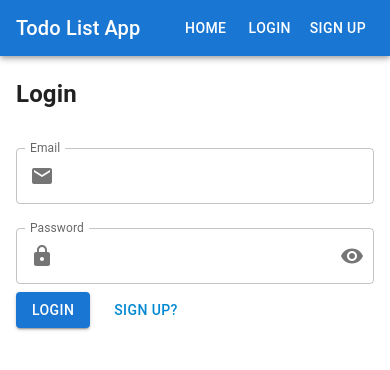
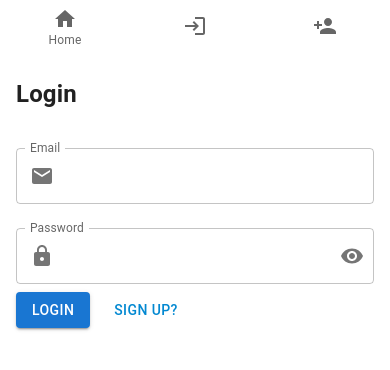
Before and after one commit to Positiveoo1/Todo-App-React, a React (Create React App) app: page /login in a window 390 px wide. Shown: the top 370 px of the page. Built offline with nearby package versions, Linux system fonts and the light colour scheme; no server answers.

Commit message:
for mobile device it was fixed and loader added

```diff
--- a/src/App.css
+++ b/src/App.css
@@ -1,38 +1,22 @@
-.App {
-  text-align: center;
+/* src/App.css */
+.navbar {
+  display: flex;
 }
 
-.App-logo {
-  height: 40vmin;
-  pointer-events: none;
-}
+/* Hide Navbar on mobile */
+@media (max-width: 600px) {
+  .navbar {
+    display: none;
+  }
 
-@media (prefers-reduced-motion: no-preference) {
-  .App-logo {
-    animation: App-logo-spin infinite 20s linear;
+  .bottom-nav {
+    display: flex;
   }
 }
 
-.App-header {
-  background-color: #282c34;
-  min-height: 100vh;
-  display: flex;
-  flex-direction: column;
-  align-items: center;
-  justify-content: center;
-  font-size: calc(10px + 2vmin);
-  color: white;
-}
-
-.App-link {
-  color: #61dafb;
-}
-
-@keyframes App-logo-spin {
-  from {
-    transform: rotate(0deg);
-  }
-  to {
-    transform: rotate(360deg);
+/* Show Navbar on larger screens */
+@media (min-width: 600px) {
+  .bottom-nav {
+    display: none;
   }
 }
--- a/src/App.js
+++ b/src/App.js
@@ -1,49 +1,30 @@
-
-
-// import React from 'react';
-// import { BrowserRouter as Router, Routes, Route } from 'react-router-dom';
-// import { AuthProvider } from './components/Auth/AuthContext';
-// import { TodoProvider } from './components/TodoContext';
-// import PrivateRoute from './components/Auth/PrivateRoute';
-// import Home from './components/Home';
-// import Login from './components/Auth/Login';
-// import Signup from './components/Auth/Signup';
-// import Navbar from './components/Navbar';
-// import TodoList from './components/TodoList';
-// import './App.css';
-
-// function App() {
-//   return (
-//     <AuthProvider>
-//       <TodoProvider>
-//         <Router>
-//           <Navbar />
-//           <Routes>
-//             <Route path="/" element={<PrivateRoute><Home /></PrivateRoute>} />
-//             <Route path="/login" element={<Login />} />
-//             <Route path="/signup" element={<Signup />} />
-//             <Route path="/todos" element={<PrivateRoute><TodoList /></PrivateRoute>} />
-//           </Routes>
-//         </Router>
-//       </TodoProvider>
-//     </AuthProvider>
-//   );
-// }
-
-// export default App;
-import React from 'react';
+import React, {useState, useEffect} from 'react';
 import { BrowserRouter as Router, Routes, Route } from 'react-router-dom';
 import { AuthProvider } from './components/Auth/AuthContext';
 import { TodoProvider } from './components/TodoContext';
+import Loading from './components/Loading';
 import PrivateRoute from './components/Auth/PrivateRoute';
 import Home from './components/Home';
 import Login from './components/Auth/Login';
 import Signup from './components/Auth/Signup';
 import Navbar from './components/Navbar';
 import TodoList from './components/TodoList';
+
 import './App.css';
 
 function App() {
+  const [loading, setLoading] = useState(true);
+
+  useEffect(() => {
+    // Simulate a loading delay
+    setTimeout(() => {
+      setLoading(false);
+    }, 3000); // Adjust the timeout as needed
+  }, []);
+
+  if (loading) {
+    return <Loading />;
+  }
   return (
     <AuthProvider>
       <TodoProvider>
--- /dev/null
+++ b/src/components/Loading.css
@@ -0,0 +1,37 @@
+/* src/components/Loading.css */
+.loading-container {
+    display: flex;
+    justify-content: center;
+    align-items: center;
+    height: 100vh;
+    position: relative;
+  }
+
+  .loading-circle {
+    color: #3f51b5; /* Change the color as needed */
+    animation: spin 2s linear infinite;
+  }
+
+  .loading-icon {
+    color: #ff9800; /* Change the color as needed */
+    position: absolute;
+    animation: bounce 1s ease-in-out infinite;
+  }
+
+  @keyframes spin {
+    0% {
+      transform: rotate(0deg);
+    }
+    100% {
+      transform: rotate(360deg);
+    }
+  }
+
+  @keyframes bounce {
+    0%, 100% {
+      transform: translateY(-20%);
+    }
+    50% {
+      transform: translateY(20%);
+    }
+  }
--- /dev/null
+++ b/src/components/Loading.js
@@ -0,0 +1,16 @@
+// src/components/Loading.js
+import React from 'react';
+import { CircularProgress, Box } from '@mui/material';
+import BoltIcon from '@mui/icons-material/Bolt';
+import './Loading.css';
+
+const Loading = () => {
+  return (
+    <Box className="loading-container">
+      <CircularProgress className="loading-circle" size={100} thickness={4.5} />
+      <BoltIcon className="loading-icon" fontSize="large" />
+    </Box>
+  );
+};
+
+export default Loading;
--- /dev/null
+++ b/src/components/Navbar.css
@@ -0,0 +1,6 @@
+.bottom-nav {
+    position: fixed;
+    bottom: 0;
+    width: 100%;
+    z-index: 1000;
+  }
--- a/src/components/Navbar.js
+++ b/src/components/Navbar.js
@@ -1,41 +1,18 @@
-// import React from 'react';
-// import { AppBar, Toolbar, Typography, Button } from '@mui/material';
-// import { Link } from 'react-router-dom';
-
-// const Navbar = () => {
-//   return (
-//     <AppBar position="static">
-//       <Toolbar>
-//         <Typography variant="h6" style={{ flexGrow: 1 }}>
-//           To-Do List App
-//         </Typography>
-//         <Button color="inherit" component={Link} to="/">
-//           Home
-//         </Button>
-//         <Button color="inherit" component={Link} to="/todos">
-//           Todos
-//         </Button>
-//         <Button color="inherit" component={Link} to="/login">
-//           Login
-//         </Button>
-//         <Button color="inherit" component={Link} to="/signup">
-//           Sign Up
-//         </Button>
-//       </Toolbar>
-//     </AppBar>
-//   );
-// };
-
-// export default Navbar;
-
-// src/components/Navbar.js
-import React from 'react';
-import { Link } from 'react-router-dom';
+import React, { useState } from 'react';
+import { Link, useLocation } from 'react-router-dom';
 import { useAuth } from './Auth/AuthContext';
-import { AppBar, Toolbar, Typography, Button } from '@mui/material';
-
+import { AppBar, Toolbar, Typography, Button, useMediaQuery, BottomNavigation, BottomNavigationAction } from '@mui/material';
+import HomeIcon from '@mui/icons-material/Home';
+import ListIcon from '@mui/icons-material/List';
+import LoginIcon from '@mui/icons-material/Login';
+import LogoutIcon from '@mui/icons-material/Logout';
+import SignupIcon from '@mui/icons-material/PersonAdd';
+import './Navbar.css'
 const Navbar = () => {
   const { currentUser, logout } = useAuth();
+  const location = useLocation();
+  const isMobile = useMediaQuery('(max-width:600px)');
+  const [value, setValue] = useState(location.pathname);
 
   const handleLogout = async () => {
     try {
@@ -46,6 +23,8 @@ const Navbar = () => {
   };
 
   return (
+    <>
+      {!isMobile ? (
         <AppBar position="static">
           <Toolbar>
             <Typography variant="h6" component="div" sx={{ flexGrow: 1 }}>
@@ -75,6 +54,59 @@ const Navbar = () => {
             )}
           </Toolbar>
         </AppBar>
+      ) : (
+        <BottomNavigation
+          value={value}
+          onChange={(event, newValue) => {
+            setValue(newValue);
+          }}
+          showLabels
+        >
+          <BottomNavigationAction
+            label="Home"
+            value="/"
+            icon={<HomeIcon />}
+            component={Link}
+            to="/"
+          />
+          {currentUser && (
+            <BottomNavigationAction
+              label="Todos"
+              value="/todos"
+              icon={<ListIcon />}
+              component={Link}
+              to="/todos"
+            />
+          )}
+          {!currentUser && (
+            <>
+              <BottomNavigationAction
+                label="Login"
+                value="/login"
+                icon={<LoginIcon />}
+                component={Link}
+                to="/login"
+              />
+              <BottomNavigationAction
+                label="Sign Up"
+                value="/signup"
+                icon={<SignupIcon />}
+                component={Link}
+                to="/signup"
+              />
+            </>
+          )}
+          {currentUser && (
+            <BottomNavigationAction
+              label="Logout"
+              value="/logout"
+              icon={<LogoutIcon />}
+              onClick={handleLogout}
+            />
+          )}
+        </BottomNavigation>
+      )}
+    </>
   );
 };
 
```
Also changed, not shown: src/components/Auth/AuthContext.js (+0 -47 lines). Lines whose indentation alone changed are shown as unchanged.
